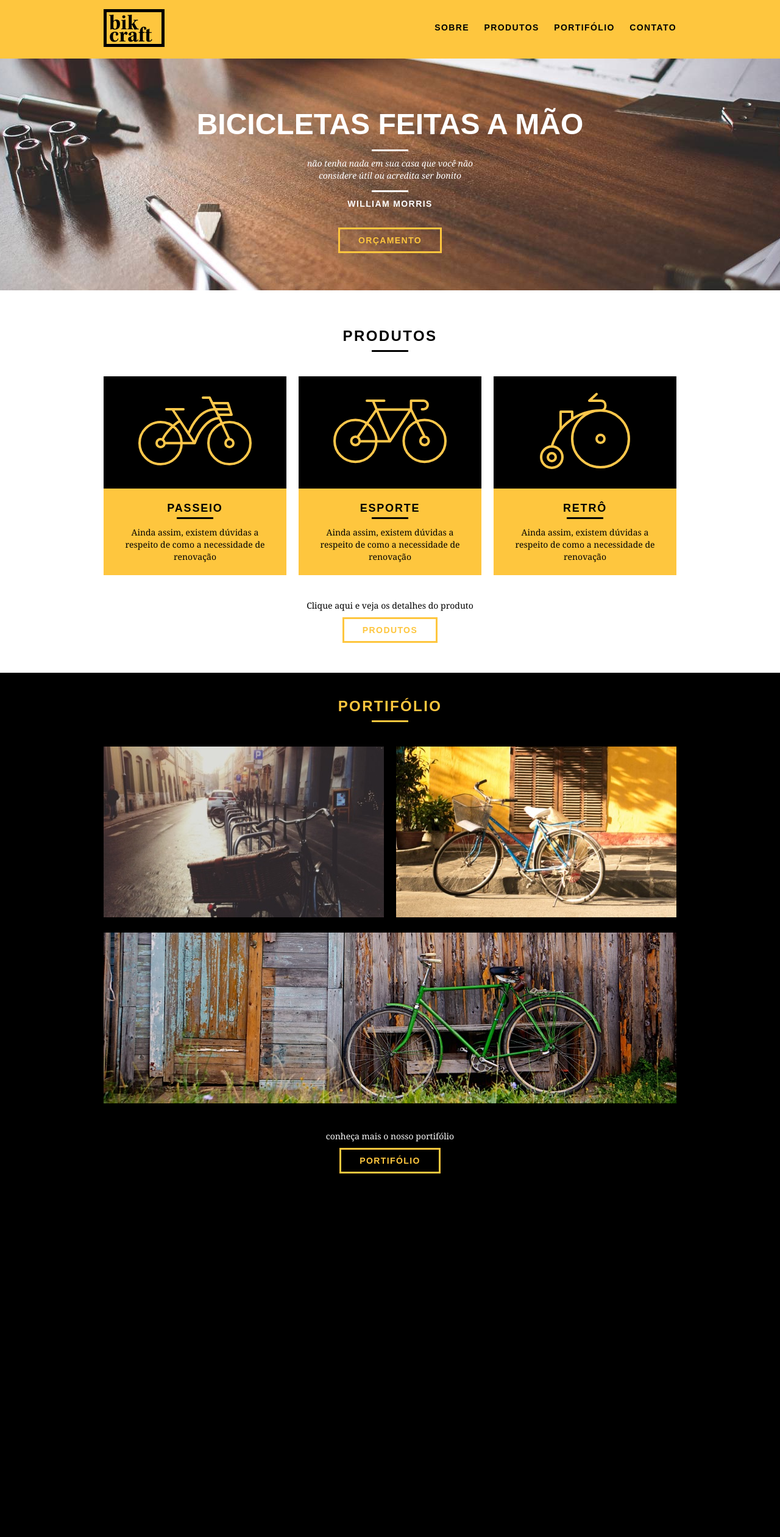
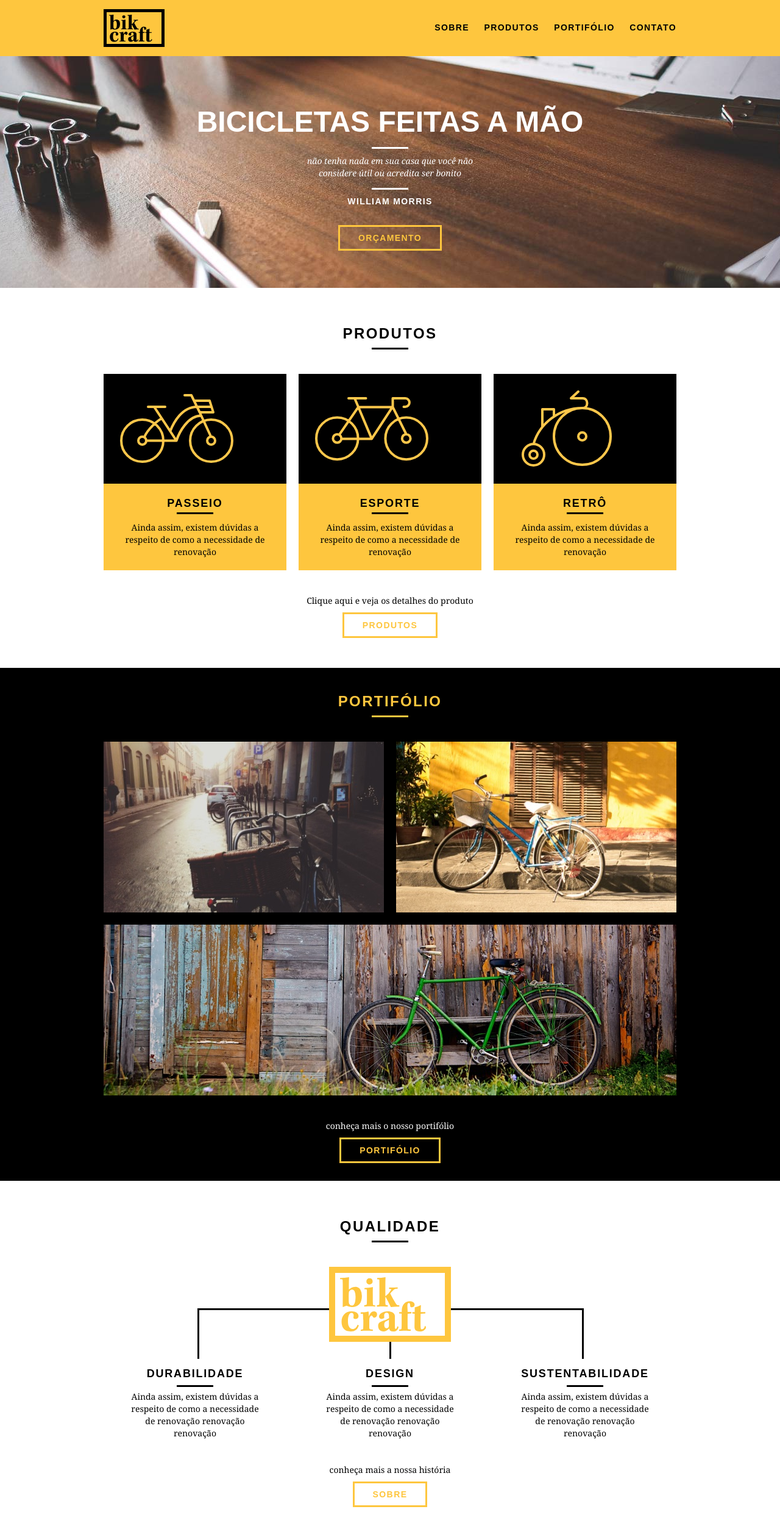
Before and after one commit to abnerjp/bikcraft, a PHP site: page / in a window 1280 px wide. Shown: the whole page at 61% size. Before the commit the page ends 1924 px from the top, so only its background shows below. Run offline with PHP 8.4, Linux system fonts and the light colour scheme.

Commit message:
Sessão de qualidade da página inicial criada e estilizada

```diff
--- a/css/style.css
+++ b/css/style.css
@@ -7,6 +7,10 @@ p {
   font-family: Georgia, 'Times New Roman', Times, serif;
   font-size: 14px;
   line-height: 20px;
+}
+
+img {
+  display: block;
 }
 
 .btn {
@@ -93,7 +97,7 @@ p {
   height: 380px;
   background: url("/img/bg.jpg") no-repeat center;
   background-size: cover;
-  margin-top: 96px;
+  margin-top: 92px;
   text-align: center;
   padding-top: 80px;
 }
@@ -200,3 +204,51 @@ p {
 .portifolio .call p {
   color: #fff;
 }
+
+/* Qualidade */
+.qualidade {
+  padding: 60px 0;
+}
+
+.qualidade img {
+  margin: 0 auto;
+}
+
+.qualidade-lista {
+  padding-top: 20px;
+}
+
+.qualidade:after {
+  content: "";
+  width: 634px;
+  height: 83px;
+  display: block;
+  background: url("../img/linhas.svg") no-repeat center;
+  position: absolute;
+  top: 209px;
+  right: 162px;
+  z-index: -1;
+}
+
+.qualidade-lista li {
+  text-align: center;
+  padding: 0 40px;
+}
+
+.qualidade-lista li h3{
+  font-weight: bold;
+  font-size: 18px;
+  line-height: 25px;
+  text-transform: uppercase;
+  letter-spacing: .1em;
+  margin-top: 20px;
+}
+
+.qualidade-lista li h3:after{
+  content: "";
+  display: block;
+  width: 60px;
+  height: 3px;
+  background-color: #000;
+  margin: 6px auto;
+}
--- a/index.html
+++ b/index.html
@@ -9,7 +9,6 @@
   <link rel="stylesheet" href="css/style.css">
 </head>
 <body>
-
   <header class="header">
     <div class="container">
       <a href="index.html" class="grid-4">
@@ -25,7 +24,6 @@
       </nav>
     </div>
   </header>
-
   <section class="introducao">
     <div class="container">
       <h1>Bicicletas Feitas a Mão</h1>
@@ -38,7 +36,6 @@
     </div>
     <a href="produtos.html" class="btn">Orçamento</a>
   </section>
-
   <section class="produtos container">
     <h2 class="subtitulo">Produtos</h2>
     <ul class="produtos-lista">
@@ -77,7 +74,6 @@
       <a href="produtos.html" class="btn btn-preto">Produtos</a>
     </div>
   </section>
-
   <section class="portifolio">
     <div class="container">
       <h2 class="subtitulo">Portifólio</h2>
@@ -92,6 +88,27 @@
       </div>
     </div>
   </section>
-
+  <section class="qualidade container">
+    <h2 class="subtitulo">Qualidade</h2>
+    <img src="/img/bikcraft-qualidade.svg" alt="Bikcraft">
+    <ul class="qualidade-lista">
+      <li class="grid-1-3">
+        <h3>Durabilidade</h3>
+        <p>Ainda assim, existem dúvidas a respeito de como a necessidade de renovação renovação renovação</p>
+      </li>
+      <li class="grid-1-3">
+        <h3>Design</h3>
+        <p>Ainda assim, existem dúvidas a respeito de como a necessidade de renovação renovação renovação</p>
+      </li>
+      <li class="grid-1-3">
+        <h3>Sustentabilidade</h3>
+        <p>Ainda assim, existem dúvidas a respeito de como a necessidade de renovação renovação renovação</p>
+      </li>
+    </ul>
+    <div class="call">
+      <p>conheça mais a nossa história</p>
+      <a href="sobre.html" class="btn btn-preto">Sobre</a>
+    </div>
+  </section>
 </body>
 </html>
```
